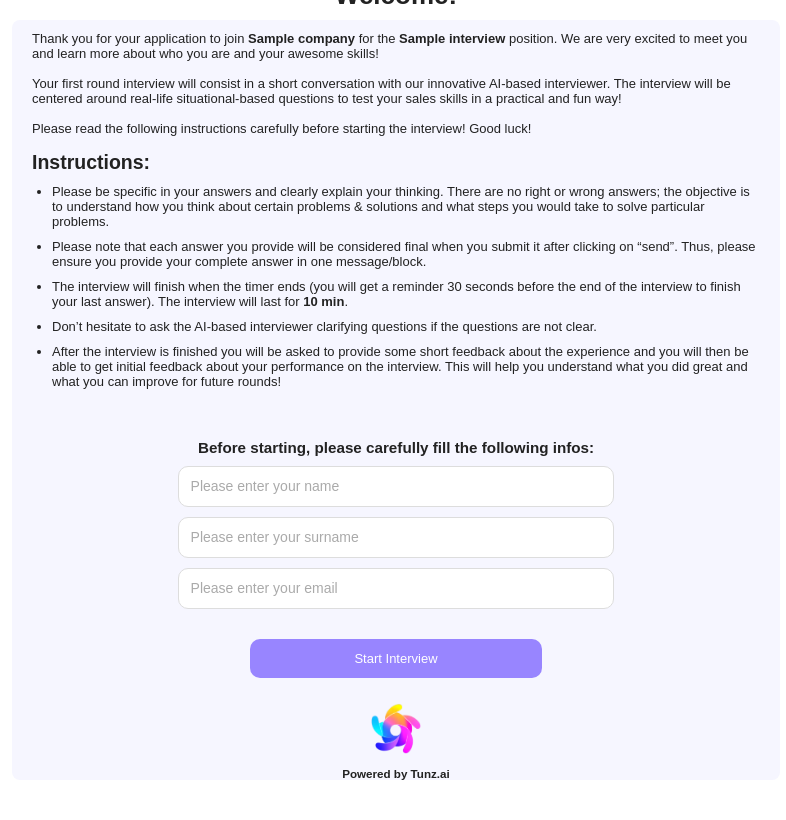
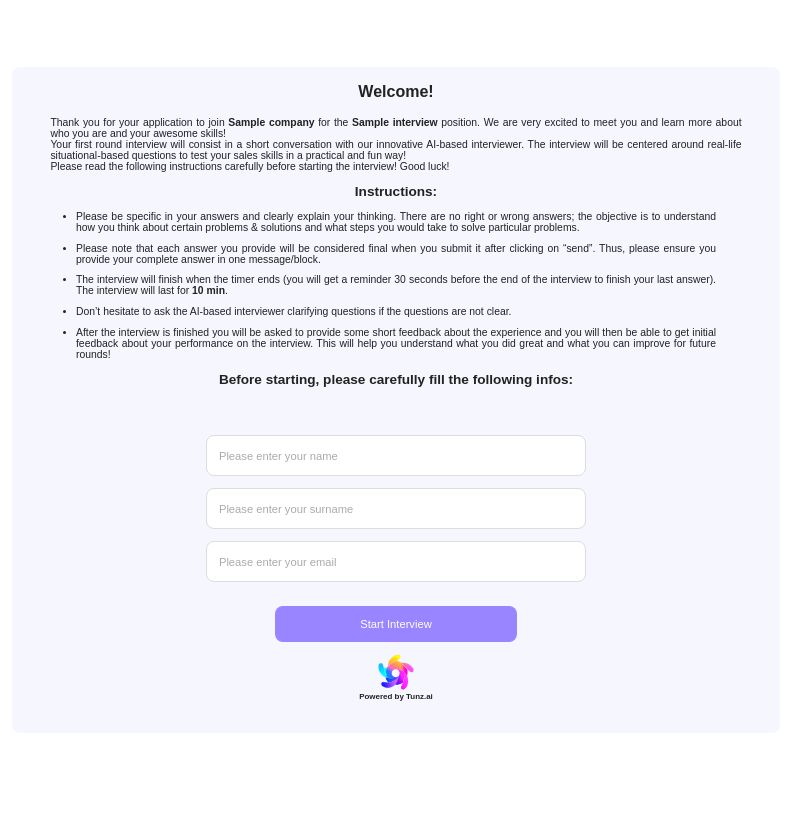
Before and after one commit to sidneygolstein/tunz2.ai, a Flask app: page /applicant_home/1/1 in a window 1280 px wide. Shown: the whole page, without its empty margins (244-1030 px from the left). After the commit the page ends 701 px from the top, so only its background shows below. Run offline with Flask 3, Linux system fonts and the light colour scheme; tables that the repository leaves empty hold one stand-in row (values such as "Sample post"); parts of the project's set-up code (start-up, migrations or seed data) failed here and were passed over.

Commit message:
reponsive design applicant home

```diff
--- a/app/static/static/styles_applicant.css
+++ b/app/static/static/styles_applicant.css
@@ -7,84 +7,78 @@
 
 html, body {
     height: 100%; /* Ensure the body takes the full height */
-    display: flex;
-    justify-content: center;
-    align-items: center;
+    display: flex; /* Flexbox for centering */
+    justify-content: center; /* Center horizontally */
+    align-items: center; /* Center vertically */
+    font-family: Arial, sans-serif;
     background-color: #ffffff;
-    font-family: Arial, sans-serif;
 }
 
 /* Applicant Container */
 .applicant-container {
-    background-color: #f6f6ff; /* Background color */
-    padding: 20px;
-    border-radius: 8px;
-    text-align: center;
-    width: 60vw; /* Responsive width based on viewport width */
-    max-width: 1500px; /* Maximum width for larger screens */
-    height: 95vh; /* Responsive height based on viewport height */
-    min-height: 400px; /* Minimum height for smaller screens */
-    max-height: 95vh; /* Maximum height for taller screens */
-    color: #222222; /* Text color */
+    background-color: #f6f6ff;
+    padding: 2vh 3vw; /* Reduced padding */
+    border-radius: 1vh; /* Reduced border-radius */
+    text-align: justify;
+    width: 60vw; /* Adjusted width */
+    max-width: 1200px;
+    min-height: 70vh; /* Adjusted height */
+    max-height: 95vh; /* Adjusted height */
+    color: #222222;
     display: flex;
     flex-direction: column;
-    justify-content: center;
+    justify-content: space-between; /* Space between top, middle, and bottom sections */
 }
 
 /* Responsive font size based on viewport height */
 @media (max-height: 600px) {
     .applicant-container {
-        font-size: 11px; /* Smaller font size for shorter screens */
+        font-size: 1.1vh; /* Reduced font size for smaller screens */
     }
 }
 
 @media (min-height: 601px) and (max-height: 800px) {
     .applicant-container {
-        font-size: 13px; /* Medium font size for medium height screens */
+        font-size: 1.3vh;
     }
 }
 
 @media (min-height: 801px) {
     .applicant-container {
-        font-size: 14px; /* Larger font size for taller screens */
+        font-size: 1.5vh;
     }
 }
 
+/* Welcome heading */
 .applicant-container h1 {
-    font-size: 2em; /* Heading font size */
-    margin-bottom: 20px;
+    text-align: center;
+    font-size: 2vh; /* Reduced font size */
+    margin-bottom: 2vh; /* Reduced margin */
     color: #222222;
 }
 
-.applicant-container p {
-    text-align: left;
-    margin-bottom: 15px;
-}
-
-.applicant-container h5 {
-    text-align: center;
-    margin-bottom: 5px;
-    margin-top: 10px;
-    margin-bottom: 40px;
-}
-
+/* Instructions section */
 .instructions {
-    text-align: left;
-    margin-bottom: 40px;
+    text-align: justify; /* Justified text for the first paragraph */
+    margin-bottom: 3vh; /* Reduced margin */
+    width: 100%;
 }
 
 .instructions h2 {
-    font-size: 1.5em;
-    margin-bottom: 10px;
+    text-align: center;
+    font-size: 1.7vh; /* Reduced font size */
+    margin-bottom: 1.5vh; /* Reduced margin */
+    margin-top: 1.5vh; /* Reduced margin */
 }
 
 .instructions ul {
     list-style-type: disc;
-    padding-left: 20px;
+    padding-left: 2vw;
+    padding-right: 2vw;
 }
 
 .instructions ul li {
-    margin-bottom: 10px;
+    margin-bottom: 1.2vh; /* Reduced margin */
 }
 
 /* Form Styling */
@@ -94,79 +88,54 @@ html, body {
     align-items: center;
 }
 
-.applicant-container label {
-    display: none; /* Hide the label */
-}
-
-
 .applicant-container input[type="name"],
-.applicant-container input[type="email"],
-.applicant-container input[type="text"] {
-    padding: 12px;
-    margin-top: 10px;
+.applicant-container input[type="text"],
+.applicant-container input[type="email"] {
+    padding: 1.5vh; /* Reduced padding */
+    margin-top: 1.5vh; /* Reduced margin */
     border: 1px solid #ddd;
-    border-radius: 10px;
-    font-size: 1em; /* Responsive font size */
-    width: 60%;
+    border-radius: 1vh; /* Reduced border-radius */
+    width: 55%; /* Adjusted width */
 }
 
 .applicant-container input::placeholder {
-    font-size: 14px;
+    font-size: 1.4vh; /* Reduced placeholder font size */
     color: #aaa;
 }
 
 /* Button Styling */
 .applicant-container button {
-    padding: 12px;
-    background-color: #9885ff; /* Button color */
+    padding: 1.5vh; /* Reduced padding */
+    background-color: #9885ff;
     color: white;
     border: none;
-    border-radius: 10px;
+    border-radius: 1vh; /* Reduced border-radius */
     cursor: pointer;
-    margin-top: 30px;
-    width: 40%;
-    font-size: 1em; /* Responsive font size */
+    margin-top: 3vh; /* Reduced margin */
+    width: 35%; /* Adjusted width */
+    font-size: 1.4vh; /* Reduced font size */
 }
 
 .applicant-container button:hover {
-    background-color: #7a6cd9; /* Darker shade on hover */
-}
-
-.applicant-container .forgot-password-link {
-    display: block;
-    margin-top: 10px;
-    font-size: 14px;
-    color: #2d005e;
-    text-decoration: none;
-    text-align: right;
-}
-
-.applicant-container .forgot-password-link:hover {
-    text-decoration: underline;
-}
-
-/* Responsive adjustments */
-@media (min-width: 768px) {
-    .applicant-container {
-        width: 60vw; /* Adjusted width for larger screens */
-    }
+    background-color: #7a6cd9;
 }
 
 /* Powered by section */
 .powered-by {
     margin-top: auto;
     text-align: center;
-    font-size: 14px;
+    font-size: 1.2vh; /* Adjusted font size */
     color: #222222;
+    margin-bottom: 2vh; /* Adjusted margin */
 }
 
 .powered-by img {
-    margin-top: 25px;
-    width: 50px;
+    margin-top: 1.5vh; /* Adjusted margin */
+    width: 4.5vh; /* Adjusted image size */
     height: auto;
 }
 
-
+/* Confirmation Modal */
 .modal {
     display: none;
     position: fixed;
@@ -175,37 +144,33 @@ html, body {
     top: 0;
     width: 100%;
     height: 100%;
-    overflow: auto;
-    background-color: rgb(0,0,0);
-    background-color: rgba(0,0,0,0.4);
-    padding-top: 60px;
+    background-color: rgba(0, 0, 0, 0.4);
+    padding-top: 10vh;
 }
-
-/* CONFIRM BOX STYLES */
-
 
 .modal-content {
     background-color: #fefefe;
     margin: 5% auto;
-    padding: 20px;
+    padding: 3vh; /* Reduced padding */
     border: 1px solid #888;
-    width: 20%;
+    width: 30vw;
     text-align: center;
+    border-radius: 1vh; /* Reduced border-radius */
 }
 
 #confirm-yes, #confirm-no {
-    padding: 10px 20px;
-    margin: 10px;
+    padding: 1.5vh 3vw; /* Reduced padding */
+    margin: 2vh;
     border: none;
     cursor: pointer;
 }
 
 #confirm-yes {
     background-color: #ddd8ff;
-    color: rgb(0, 0, 0);
+    color: #000;
 }
 
 #confirm-no {
-    background-color: rgb(255, 167, 167);
+    background-color: #ffa7a7;
     color: white;
 }
--- a/app/templates/applicant/applicant_home.html
+++ b/app/templates/applicant/applicant_home.html
@@ -16,8 +16,9 @@
         <li>Don’t hesitate to ask the AI-based interviewer clarifying questions if the questions are not clear.</li>
         <li>After the interview is finished you will be asked to provide some short feedback about the experience and you will then be able to get initial feedback about your performance on the interview. This will help you understand what you did great and what you can improve for future rounds!</li>
     </ul>
+
+<h2>Before starting, please carefully fill the following infos:</h2>
 </div>
-<h3> <strong> Before starting, please carefully fill the following infos: </strong></h3>
 <!-- Display the error message if it exists -->
 {% if error_message %}
     <div class="error-message" style="color: red; margin-bottom: 20px;">
@@ -25,11 +26,11 @@
     </div>
 {% endif %}
 <form action="{{ url_for('main.applicant_home', hr_id=hr_id, interview_parameter_id=interview_parameter_id) }}" method="POST">
-    <label for="name">Name:</label>
+    <label for="name"></label>
     <input type="text" id="name" name="name" placeholder="Please enter your name" required>
-    <label for="surname">Surname:</label>
+    <label for="surname"></label>
     <input type="text" id="surname" name="surname" placeholder="Please enter your surname" required>
-    <label for="email">Email:</label>
+    <label for="email"></label>
     <input type="email" id="email" name="email" placeholder="Please enter your email" required>
     <button type="submit" class="btn btn-primary start-interview-btn" data-action="start-itw">Start Interview</button>
 </form>
```
